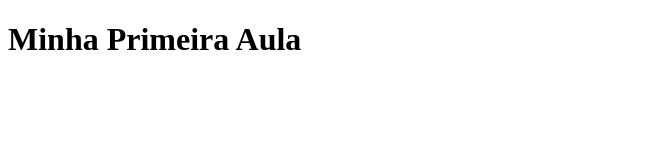
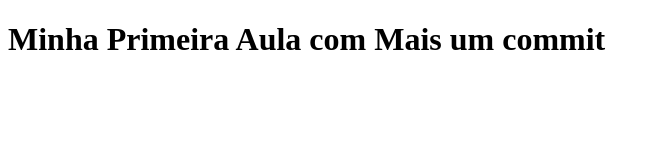
Before and after one commit to MatheusMadu/Html, a plain HTML site: page Aula 1/index.html in a window 1280 px wide. Shown: the whole page, without its empty margins (0-660 px from the left). Drawn offline with Linux system fonts and the light colour scheme.

Commit message:
adcionamos mais uma parte de texto no nosso codigo

```diff
--- a/Aula 1/index.html
+++ b/Aula 1/index.html
@@ -4,10 +4,11 @@
 <head>
   <meta charset="UTF-8">
   <title>Aula 1</title>
+
 </head>
 
 <body>
-  <h1>Minha Primeira Aula</h1>
+  <h1>Minha Primeira Aula com Mais um commit</h1>
 
 </body>
 
```
